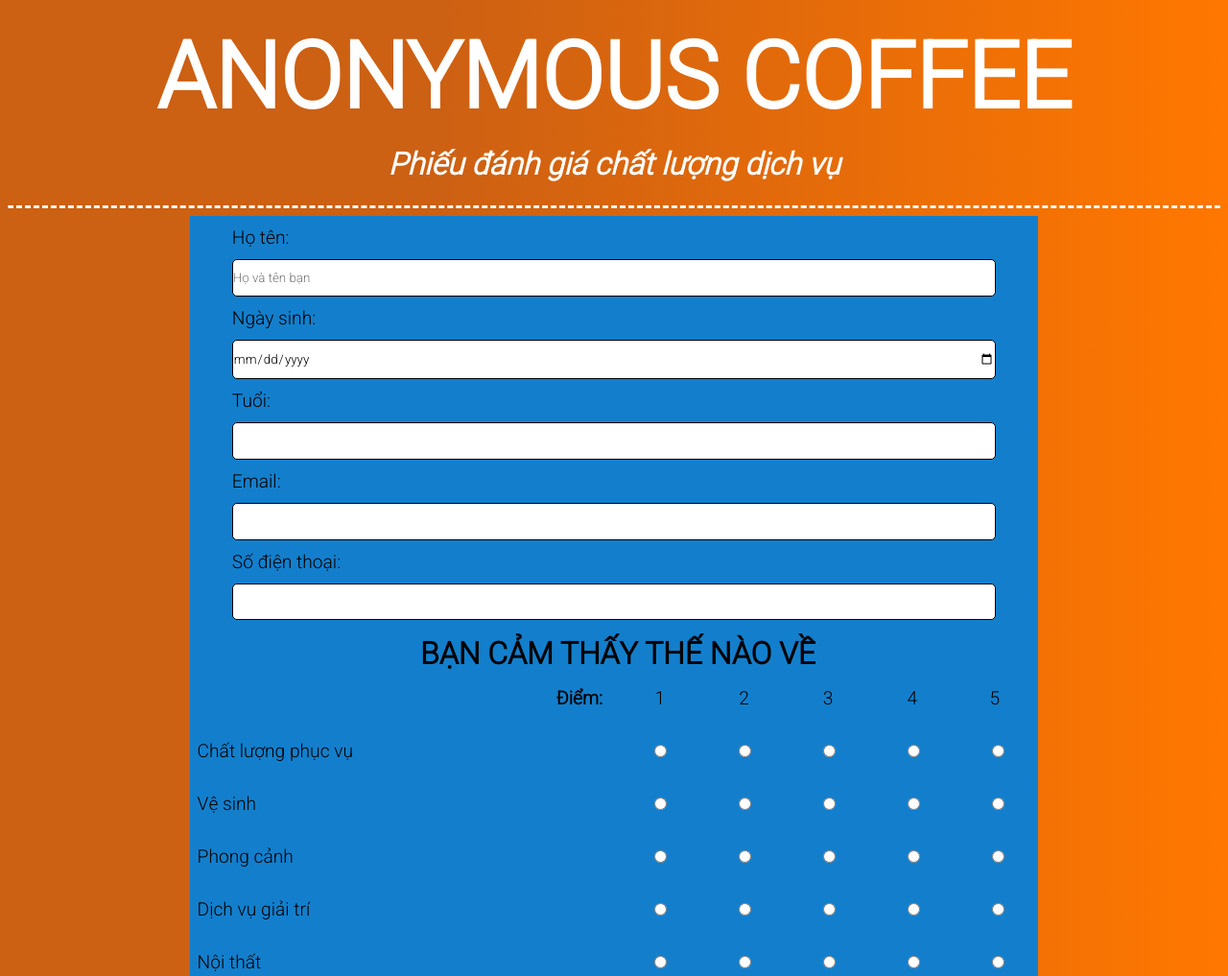
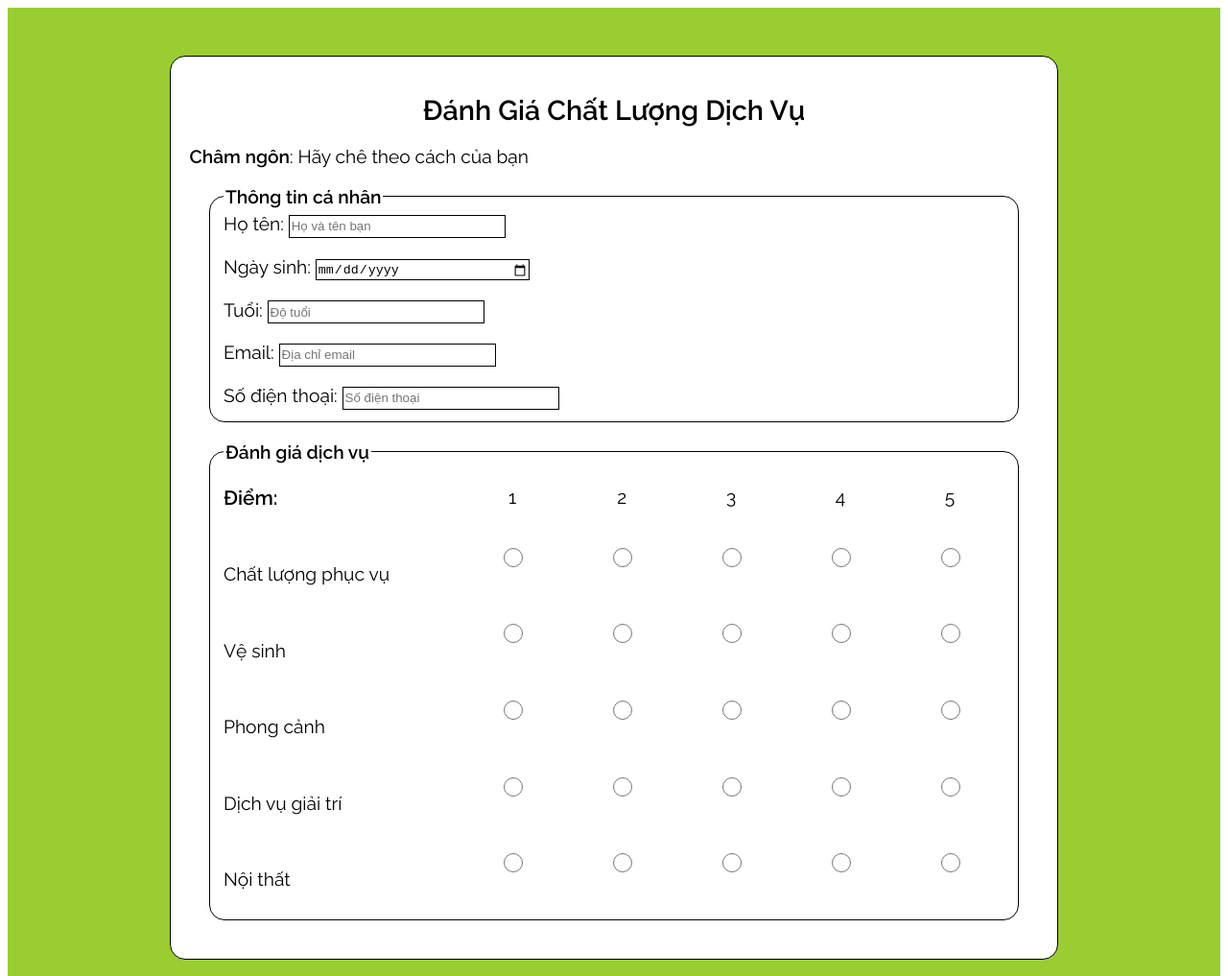
Before and after one commit to cuong200311/baiTapLon, a plain HTML site: page form.html in a window 1280 px wide. Shown: the top 1017 px of the page at 96% size. Drawn offline with Linux system fonts and the light colour scheme.

Commit message:
Sửa form

```diff
--- a/css/form.css
+++ b/css/form.css
@@ -1,109 +1,132 @@
-* {
-    font-family: 'Roboto', sans-serif;
-    color:000;
-    box-sizing: border-box;
+body {
+    font-family: 'Raleway', sans-serif;
+    font-size: 1.2rem;
+
 }
 
-header {
-    color:#fff;
-}
-header > h1{
-    text-align: center;
-    font-size: 6rem;
-    margin: 0;
-    padding-top: 1rem;
+#outside {
+    padding-top: 50px;
+    padding-bottom: 50px;
+    background-color: yellowgreen;
 }
 
-header > h3 {
-    text-align: center;
-    font-size: 2rem;
-    font-style: italic;
-    margin: 0;
-    padding: 1rem;
+form {
+    padding: 20px;
+    margin: 0 auto;
+    border: 1px solid #000;
+    width: 70%;
+    font-size: 1.2rem;
+    border-radius: 1rem;
+    background-color: #fff;
 }
 
-hr {
-    border-top: 3px dashed white;
-    border-bottom: none;
+h1 {
+    font-size: 1.8rem;
+    text-align: center;
+    text-transform: capitalize;
 }
 
-section {
-    margin: auto;
-    background-color: #137fcc;
-    width: 70%;
-    font-size: 1.2rem;
+fieldset {
+    border: 1px solid black;
+    border-radius: 1rem;
+    margin: 20px;
 }
 
-body {
-    background: linear-gradient(90deg, rgba(204,96,19,1) 35%, rgba(255,119,0,1) 100%);
+legend {
+    font-weight:bold;
+}
+
+/* Tranh viec chon het the div -> xau UI */
+div + div {
+    margin-top: 1em;
+}
+
+input, textarea {
+    width: 220px;
+    height: 20px;
+    border: solid 1px black !important;
+}
+
+input:focus {
+    border: solid 1px red !important;
 }
 
 h2 {
+    font-size: 1.3rem;
+}
+
+/*label {
+    display: inline-block;
+    width: 100px;
+    text-align: right;
+}*/
+
+div.radio-group {
+    display: flex;
+    justify-content: space-between;
+}
+
+ul.scoring {
+    display: flex;
+    width: 70%;
+}
+
+ul > li {
+    list-style-type: none;
+    width: 20%;
     text-align: center;
-    padding: 1rem;
-    font-size: 2rem !important;
+}
+
+input[type="radio"] {
+    width: 30%;
+}
+
+div.radio-body{
+    display: flex;
+    justify-content: space-between;
+}
+
+div.radio-body > div {
+    display: flex;
+    width: 70%;
+}
+
+/* div.text-form input {
+    width: 100%;
+    padding: 0.67rem 0rem;
+    transition: 0.5s;
+    border-radius: 5px;
+    border: 1px solid black;
+}
+
+div.text-form input:focus {
+    background-color: lightblue;
+}
+
+ul.pts {
+    display: flex;
+    list-style-type: none;
+    padding: 0;
+    width: 50%;
     margin: 0;
 }
 
-div.text-form {
-    display: flex;
-    flex-direction: column;
-    justify-content: space-between;
-    width: 90%;
-    margin:auto;
-
-}
-
-label {
-    display:block;
-    margin: 0.7rem 00rem;
-}
-
-/* input[type="submit"] {
-    display:block;
-} */
-
-div.text-form > div {
-    width: 100%;
-
-}
-
-div.text-form input{
-    width: 100%;
-    padding: 0.67rem 0rem;
-    transition: 0.5s;
-    border-radius:5px;
-    border: 1px solid black;
-}
-
-div.text-form input:focus{
-    background-color:lightblue;
-}
-
-ul.pts{
-    display: flex;
-    list-style-type: none;
-    padding:0;
-    width:50%;
-    margin: 0;
-}
-
-div.pts-head > h4{
+div.pts-head>h4 {
     margin: 0rem 1rem 0rem 0rem;
 }
 
 div.pts-head {
-    display:flex;
+    display: flex;
     align-items: center;
     justify-content: flex-end;
 }
 
-ul.pts > li {
+ul.pts>li {
     width: 20%;
     text-align: center;
 }
 
-ul.pts > li:last-child {
+ul.pts>li:last-child {
     position: relative;
     right: 0.1rem;
 }
@@ -115,22 +138,22 @@ div.radio-body {
     margin-top: 2rem;
 }
 
-div.radio-body > p{
+div.radio-body>p {
     margin: 0;
 }
 
 div.radio-body input {
-    width:19%;
+    width: 19%;
     margin: 0;
     box-sizing: border-box;
-    position:relative;
+    position: relative;
     left: 0.2rem;
 }
 
-div.radio-body > div {
+div.radio-body>div {
     margin: 0;
     width: 50%;
-    position:relative;
+    position: relative;
 }
 
 div.radio-group {
@@ -142,11 +165,11 @@ div.checkbox label {
 }
 
 div.checkbox-group {
-    margin-left:2rem;
+    margin-left: 2rem;
     margin-top: 3rem;
 }
 
-div.checkbox > div {
+div.checkbox>div {
     margin: 2rem;
 }
 
@@ -154,10 +177,10 @@ div.checkbox input {
     margin-right: 1rem;
 }
 
-.select-box{
+.select-box {
     width: 80%;
     padding: 1rem 1rem;
-    border:none;
+    border: none;
     border-radius: 5px;
     margin-left: 10%;
 }
@@ -171,7 +194,7 @@ textarea {
     height: 10rem;
     padding: 1rem;
     margin-left: 10%;
-    resize:none;
+    resize: none;
 }
 
 input[type=submit] {
@@ -183,11 +206,11 @@ input[type=submit] {
     margin-top: 1rem;
     padding: 0.7rem 0rem;
     box-sizing: border-box;
-    transition:all 0.3s;
+    transition: all 0.3s;
 }
 
-input[type=submit]:hover{
-    border:3px solid black;
+input[type=submit]:hover {
+    border: 3px solid black;
 }
 
 input[type=submit]:active {
@@ -197,4 +220,4 @@ input[type=submit]:active {
 div.button {
     display: flex;
     justify-content: center;
-}
+} */
--- a/form.html
+++ b/form.html
@@ -3,23 +3,24 @@
 
 <head>
     <link rel="preconnect" href="https://fonts.googleapis.com">
-    <link href="https://fonts.googleapis.com/css2?family=Roboto:wght@300&display=swap" rel="stylesheet">
+    <link href="https://fonts.googleapis.com/css2?family=Roboto:wght@400&display=swap" rel="stylesheet">
     <link rel="stylesheet" href="css/form.css">
     <meta charset="UTF-8">
+    <style>
+        @import url('https://fonts.googleapis.com/css2?family=Raleway:wght@400;600&display=swap');
+    </style>
     <title>Form khảo sát</title>
 </head>
 
 <body>
-    <header>
-        <h1>ANONYMOUS COFFEE</h1>
-        <h3>Phiếu đánh giá chất lượng dịch vụ</h3>
-        <hr>
-    </header>
-    <section>
+    <div id="outside">
         <form action="thank_you.html">
-            <div class="text-form">
+            <h1 id="title">Đánh giá chất lượng dịch vụ</h1>
+            <p id="description"><b>Châm ngôn</b>: Hãy chê theo cách của bạn</p>
+            <fieldset>
+                <legend>Thông tin cá nhân</legend>
                 <div>
-                    <label for="fullname">Họ tên: </label>
+                    <label id="name-label" for="user-name">Họ tên:</label>
                     <input type="text" placeholder="Họ và tên bạn" id="fullname" required>
                 </div>
                 <div>
@@ -28,23 +29,22 @@
                 </div>
                 <div>
                     <label for="age">Tuổi:</label>
-                    <input type="number" id="age" required>
+                    <input type="number" id="age" placeholder="Độ tuổi" required>
                 </div>
                 <div>
                     <label for="email">Email:</label>
-                    <input type="email" id="email">
+                    <input type="email" id="email" placeholder="Địa chỉ email">
                 </div>
                 <div>
                     <label for="phone-number">Số điện thoại:</label>
-                    <input type="text" id="phone-number">
+                    <input type="text" id="phone-number" placeholder="Số điện thoại">
                 </div>
-
-            </div>
-            <div class="radio-group">
-                <h2>BẠN CẢM THẤY THẾ NÀO VỀ </h2>
-                <div class="pts-head">
-                    <h4>Điểm: </h4>
-                    <ul class="pts">
+            </fieldset>
+            <fieldset>
+                <legend>Đánh giá dịch vụ</legend>
+                <div class="radio-group">
+                    <h2>Điểm: </h2>
+                    <ul class="scoring">
                         <li>1</li>
                         <li>2</li>
                         <li>3</li>
@@ -103,7 +103,8 @@
                     </div>
                 </div>
             </div>
-            <div class="checkbox-group">
+            </fieldset>
+            <!--<div class="checkbox-group">
                 <h3>Bạn có muốn tiệm của chúng tôi tổ thức dịp lễ nào không ?</h3>
                 <div class="checkbox">
                     <div>
@@ -183,12 +184,9 @@
             </div>
             <div class="button">
                 <input type="submit" id="submit">
-            </div>
+            </div> -->
         </form>
-    </section>
-    <section>
-
-    </section>
+    </div>
 </body>
 
 </html>
```
